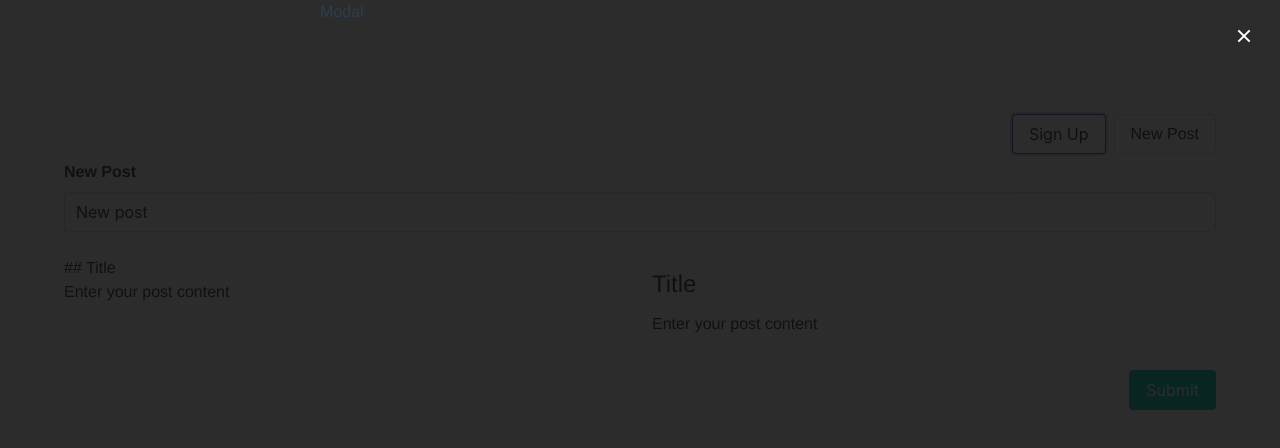
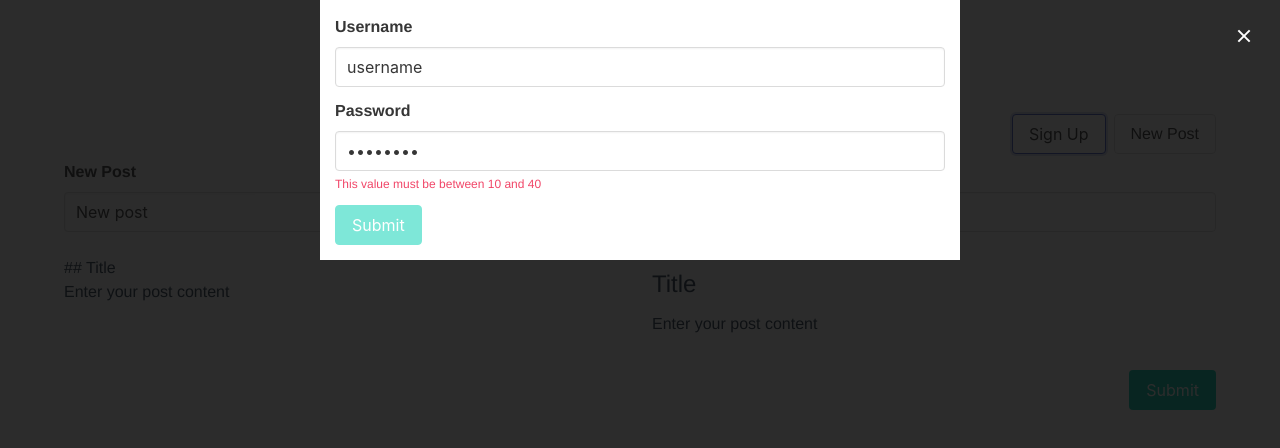
Before and after one commit to MykolaZahanych/vue-js-3, a Vue app: page /posts/new in a window 1280 px wide. Both pictures are taken after a click on the button "Sign Up". Shown: the top 448 px of the page. Built offline with nearby package versions, Linux system fonts and the light colour scheme.

Commit message:
custom input component, validation, Signup form

```diff
--- a/src/App.vue
+++ b/src/App.vue
@@ -16,16 +16,16 @@
 </template>
 
 <script lang="ts">
-import { computed, defineComponent, StyleValue } from 'vue';
+import { computed, defineComponent } from 'vue';
 import NavBar from './components/NavBar.vue';
+import FormInput from './components/FormInput.vue';
 import { useModal } from './useModal';
 
 export default defineComponent({
   name: 'App',
-  components: { NavBar },
+  components: { NavBar, FormInput },
   setup() {
     const modal = useModal();
-
     const style = computed(() => {
       return {
         display: modal.show.value ? 'block' : 'none',
--- /dev/null
+++ b/src/components/FormInput.vue
@@ -0,0 +1,45 @@
+<template>
+  <div class="field">
+    <label class="label" :name="name">{{ name }}</label>
+    <div class="control">
+      <input
+        class="input"
+        :type="type"
+        :value="modelValue"
+        @input="handleInput"
+      />
+    </div>
+    <p class="is-danger help">{{ error }}</p>
+  </div>
+</template>
+
+<script lang="ts">
+import { defineComponent } from 'vue';
+
+export default defineComponent({
+  props: {
+    name: {
+      type: String,
+      required: true,
+    },
+    type: {
+      type: String,
+      default: 'text',
+    },
+    modelValue: {
+      type: String,
+      required: true,
+    },
+    error: {
+      type: String,
+    },
+  },
+  setup(props, ctx) {
+    const handleInput = (e: Event) => {
+      ctx.emit('update:modelValue', (e.target as HTMLInputElement).value);
+    };
+
+    return { handleInput };
+  },
+});
+</script>
--- a/src/components/NavBar.vue
+++ b/src/components/NavBar.vue
@@ -8,15 +8,19 @@
     </div>
   </div>
   <teleport to="#modal">
-    <div>Modal</div>
+    <Signup />
   </teleport>
 </template>
 
 <script lang="ts">
 import { defineComponent } from 'vue';
+import Signup from './Signup.vue';
 import { useModal } from '../useModal';
 
 export default defineComponent({
+  components: {
+    Signup,
+  },
   setup() {
     const modal = useModal();
 
--- /dev/null
+++ b/src/components/Signup.vue
@@ -0,0 +1,84 @@
+<template>
+  <form @submit.prevent="submit">
+    <form-input
+      v-model="username"
+      name="Username"
+      type="text"
+      :error="usernameStatus.message"
+    />
+    <form-input
+      v-model="password"
+      name="Password"
+      type="password"
+      :error="passwordStatus.message"
+    />
+
+    <button
+      class="button is-primary"
+      :disabled="!usernameStatus.valid || !passwordStatus.valid"
+    >
+      Submit
+    </button>
+  </form>
+</template>
+
+<script lang="ts">
+import { computed, defineComponent, ref } from 'vue';
+import FormInput from './FormInput.vue';
+import { required, length, Status, validate } from '../validation';
+import { User, useStore } from '../store';
+import { useModal } from '../useModal';
+
+export default defineComponent({
+  components: { FormInput },
+  setup() {
+    const username = ref('username');
+    const usernameStatus = computed<Status>(() => {
+      return validate(username.value, [
+        required(),
+        length({ min: 5, max: 10 }),
+      ]);
+    });
+
+    const password = ref('password');
+    const passwordStatus = computed<Status>(() => {
+      return validate(password.value, [
+        required(),
+        length({ min: 10, max: 40 }),
+      ]);
+    });
+
+    const store = useStore();
+    const modal = useModal();
+
+    const submit = async (e: Event) => {
+      if (!usernameStatus.value.valid || !passwordStatus.value.valid) {
+        return;
+      }
+      const newUser: User = {
+        id: '-1',
+        username: username.value,
+        password: password.value,
+      };
+
+      await store.createUser(newUser);
+      modal.hideModal();
+    };
+
+    return {
+      submit,
+      password,
+      passwordStatus,
+      usernameStatus,
+      username,
+    };
+  },
+});
+</script>
+
+<style scoped>
+form {
+  padding: 15px;
+  background: white;
+}
+</style>
--- a/src/store.ts
+++ b/src/store.ts
@@ -1,6 +1,12 @@
 import { reactive, readonly } from 'vue';
 import axios from 'axios';
 import { Post } from './mocks';
+
+export interface User {
+  id: string;
+  username: string;
+  password: string;
+}
 
 interface State {
   posts: PostsState;
@@ -35,6 +41,10 @@ class Store {
     this.state.posts.ids.push(post.id);
   }
 
+  async createUser(user: User) {
+    console.log('user', user);
+  }
+
   async fetchPosts() {
     const response = await axios.get<Post[]>('/posts');
     const postsState: PostsState = {
--- /dev/null
+++ b/src/validation.ts
@@ -0,0 +1,68 @@
+interface Rule {
+  type: 'required' | 'length';
+}
+
+interface Require extends Rule {
+  type: 'required';
+}
+
+interface LengthOptions {
+  min: number;
+  max: number;
+}
+
+interface Length extends Rule {
+  type: 'length';
+  options: LengthOptions;
+}
+
+export function required(): Require {
+  return {
+    type: 'required',
+  };
+}
+
+export function length(options: LengthOptions): Length {
+  return {
+    type: 'length',
+    options,
+  };
+}
+
+export interface Status {
+  valid: boolean;
+  message?: string;
+}
+
+type Validator = Require | Length;
+
+export function validate(
+  value: string | undefined,
+  validators: Validator[]
+): Status {
+  for (const validator of validators) {
+    if (validator.type === 'required') {
+      if (!value || value.length === 0) {
+        return {
+          valid: false,
+          message: 'This value is required.',
+        };
+      }
+    }
+    if (validator.type === 'length') {
+      if (
+        value!.length < validator.options.min ||
+        value!.length > validator.options.max
+      ) {
+        return {
+          valid: false,
+          message: `This value must be between ${validator.options.min} and ${validator.options.max}`,
+        };
+      }
+    }
+  }
+
+  return {
+    valid: true,
+  };
+}
```
